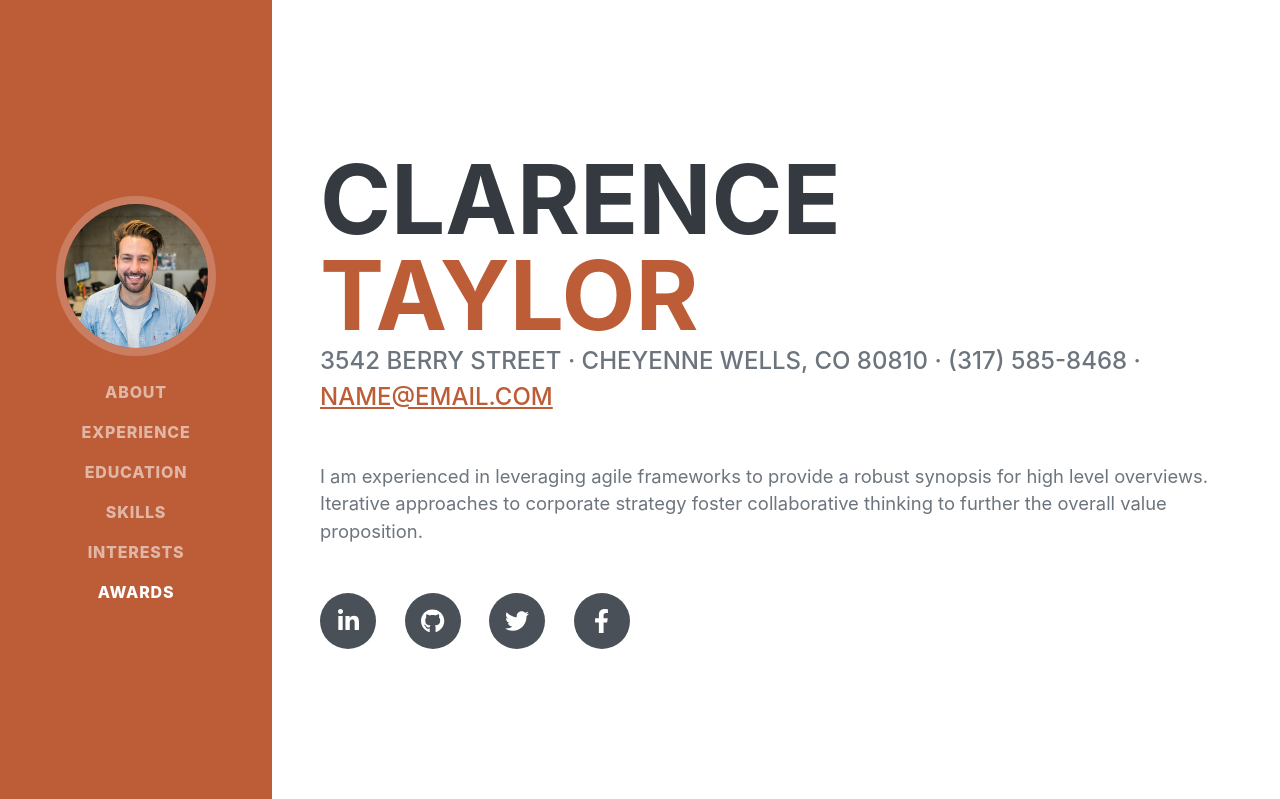
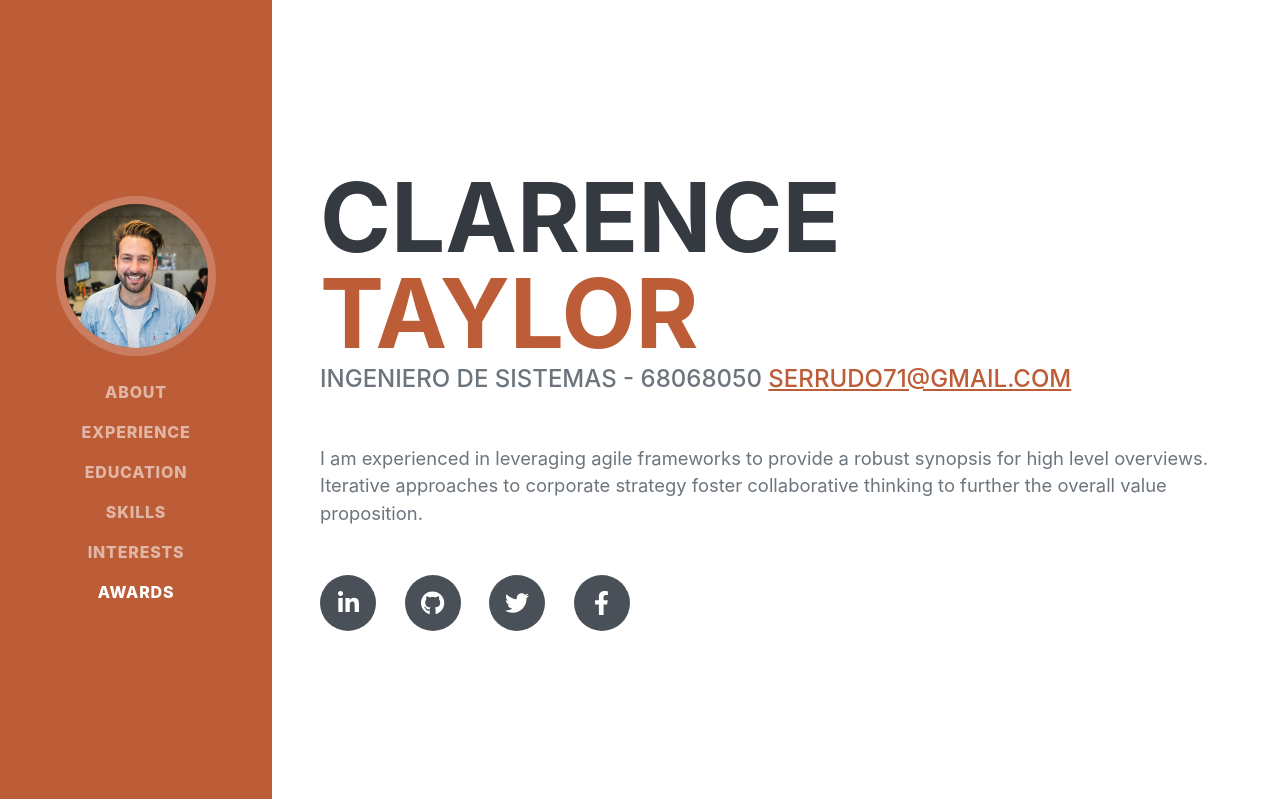
Before and after one commit to bismark7171/MiPortafolio, a Django app: page / in a window 1280 px wide. Shown: the top 799 px of the page. Run offline with Django 5.2, Linux system fonts and the light colour scheme; some libraries are stand-ins or nearby versions; some web fonts are replaced.

Commit message:
actualizacion de información

```diff
--- a/templates/index.html
+++ b/templates/index.html
@@ -45,8 +45,8 @@
                         <span class="text-primary">Taylor</span>
                     </h1>
                     <div class="subheading mb-5">
-                        3542 Berry Street · Cheyenne Wells, CO 80810 · (317) 585-8468 ·
-                        <a href="mailto:name@email.com">name@email.com</a>
+                                ingeniero de sistemas - 68068050
+                        <a href="mailto:name@email.com">serrudo71@gmail.com</a>
                     </div>
                     <p class="lead mb-5">I am experienced in leveraging agile frameworks to provide a robust synopsis for high level overviews. Iterative approaches to corporate strategy foster collaborative thinking to further the overall value proposition.</p>
                     <div class="social-icons">
```
